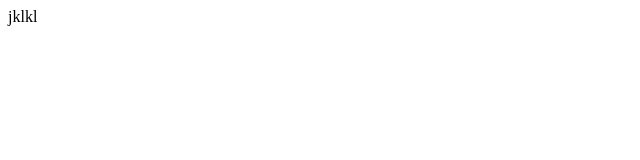
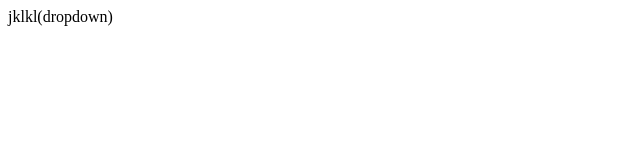
Before and after one commit to pruthi-saksham/localrepo, a plain HTML site: page index.html in a window 1280 px wide. Shown: the full height of the page, 0-640 px from the left. Drawn offline with Linux system fonts and the light colour scheme.

Commit message:
dropdown

```diff
--- a/index.html
+++ b/index.html
@@ -1 +1 @@
-<p>jklkl</p>
+<p>jklkl(dropdown)</p>
```
